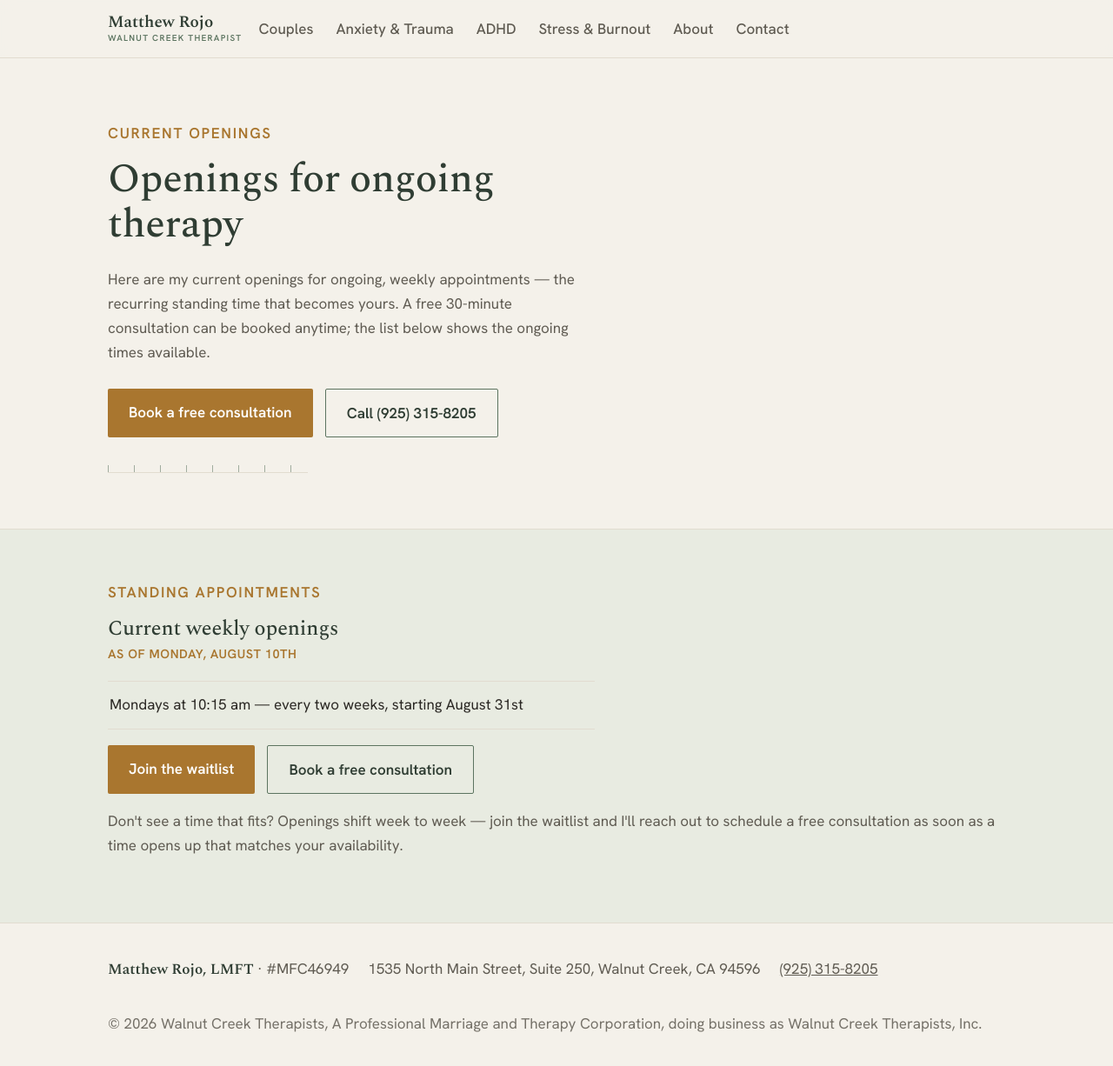
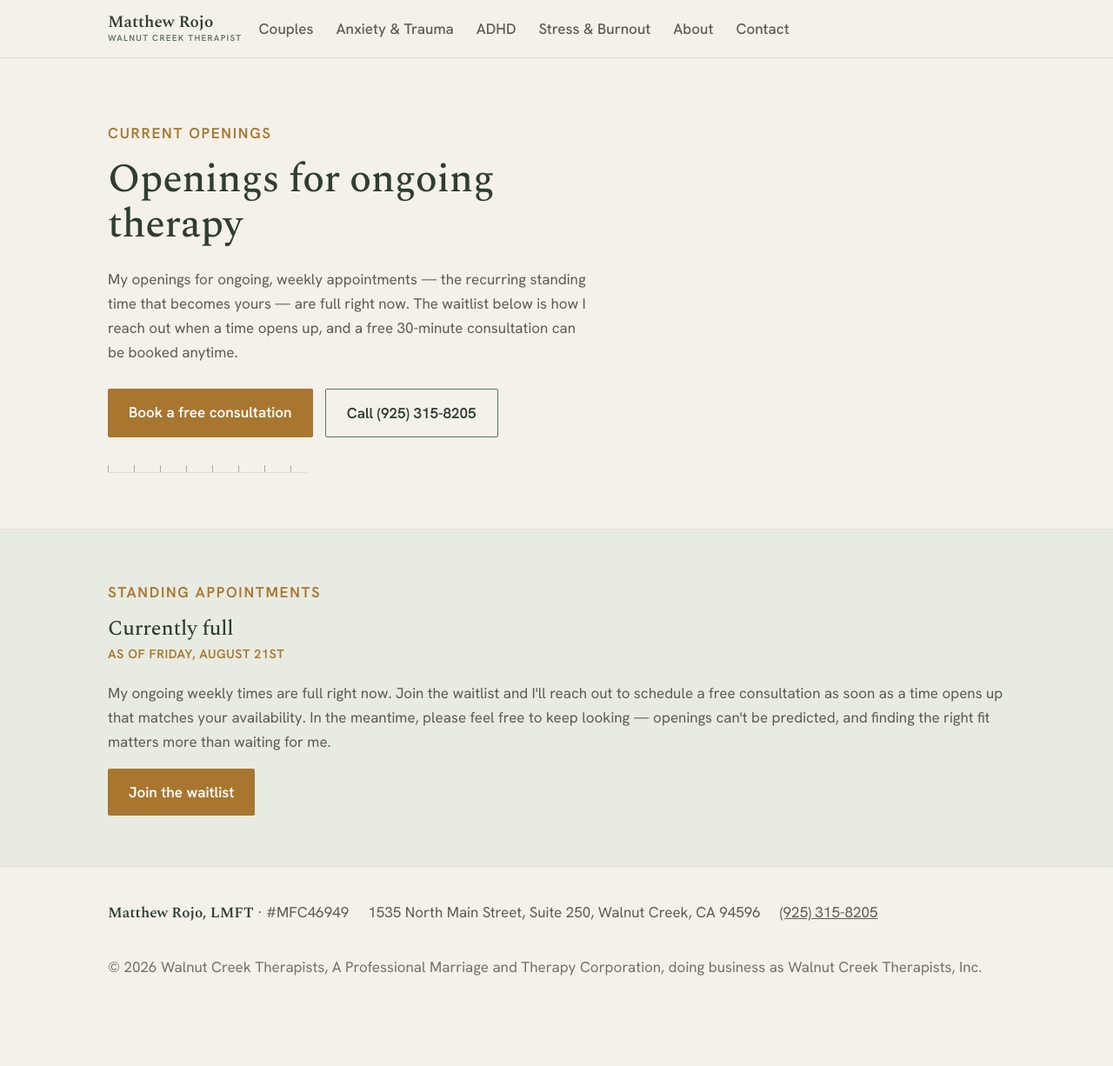
Before and after one commit to walnutcreektherapist/walnutcreektherapist.github.io, a Jekyll site: the page built from openings.html, in a window 1280 px wide and 1229 px high. Shown: the top 1226 px of the window at 87% size. Built offline with Jekyll 4.4.1, drawn with Linux system fonts in a browser that asks for light colours.

Commit message:
Update availability status and slot details

```diff
--- a/_config.yml
+++ b/_config.yml
@@ -57,13 +57,13 @@ fees:
 # Edit the "pointer" text below to match your status (e.g. "Limited availability -
 # see current openings" or "Currently full - join the waitlist").
 openings:
-  as_of: "Monday, August 10th"
-  show_public: true
+  as_of: "Friday, August 21st"
+  show_public: false
   waitlist_mode: true
   waitlist_url: "https://walnutcreektherapists.clientsecure.me/contact-widget"
   pointer: "Now booking new clients — see regular weekly openings"
   slots:
-    - "Mondays at 10:15 am — every two weeks, starting August 31st"
+    # - "Mondays at 10:15 am — every two weeks, starting August 31st"
     # - "Tuesdays at 10:15 am — every two weeks, starting August 31st"
     # - "Wednesdays at 11:30 am — every two weeks, starting August 26th"
     # - "Wednesdays at 12:45 pm — every week, starting August 19th"
```
